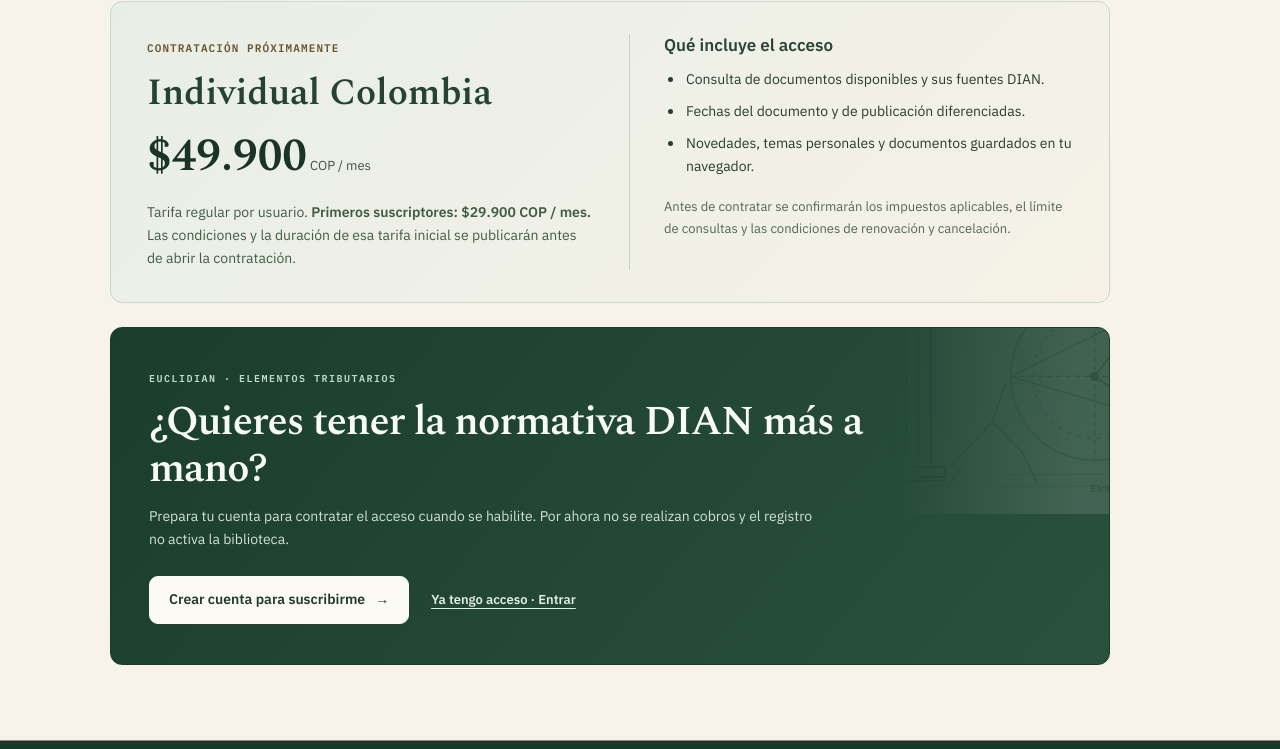
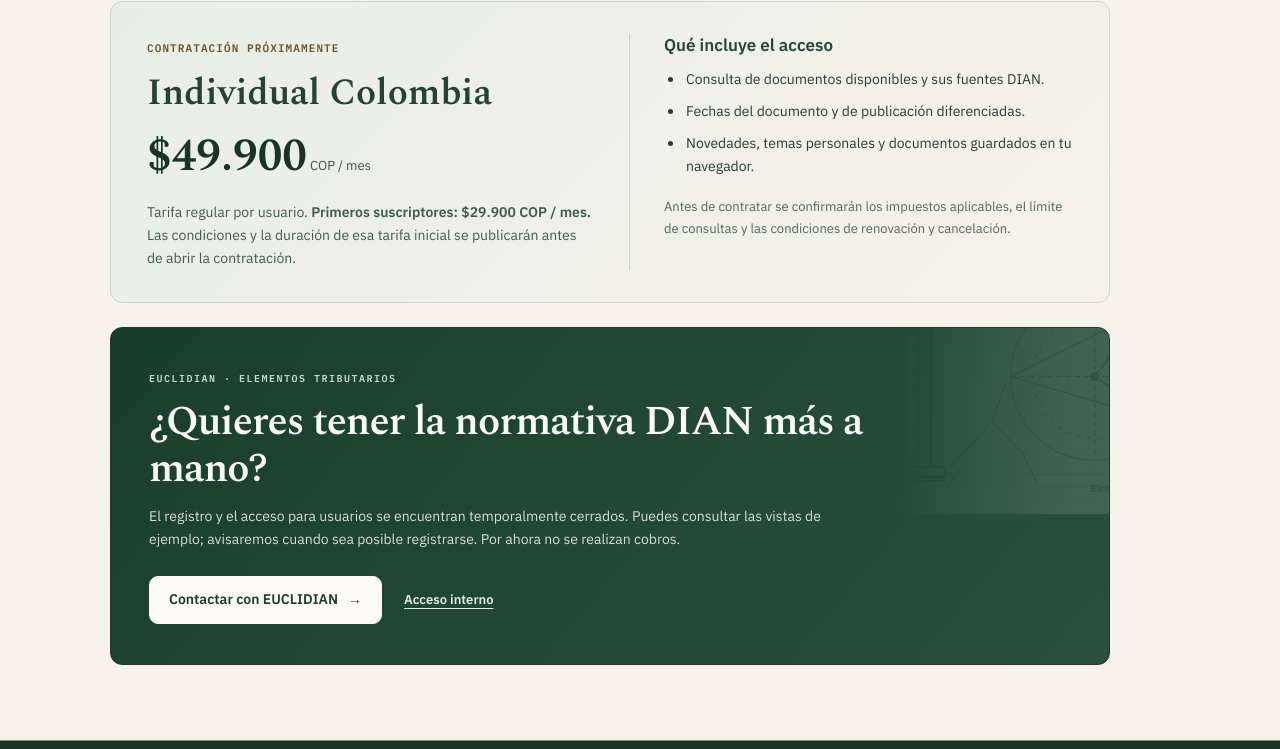
Before and after one commit to intamar94/EUCLIDIAN-Elementos-Tributarios, a website: page index.html in a window 1280 px wide. Shown: the part 3351-4100 px from the top of the page. Drawn offline with nearby package versions, Linux system fonts and the light colour scheme.

Commit message:
EUCLIDIAN prelaunch: close public signup and access: index.html

```diff
--- a/index.html
+++ b/index.html
@@ -152,8 +152,8 @@ if(location.search.includes('q=')||location.search.includes('doc=')||location.ha
     <div class="suscripcion-cierre" aria-labelledby="cierreTitulo">
       <span class="eyebrow">EUCLIDIAN · ELEMENTOS TRIBUTARIOS</span>
       <h3 id="cierreTitulo">¿Quieres tener la normativa DIAN más a mano?</h3>
-      <p>Prepara tu cuenta para contratar el acceso cuando se habilite. Por ahora no se realizan cobros y el registro no activa la biblioteca.</p>
-      <div class="cierre-acciones"><a class="primary" href="/app.html?registro=1">Crear cuenta para suscribirme <span aria-hidden="true">→</span></a><a class="cierre-entrar" href="/app.html">Ya tengo acceso · Entrar</a></div>
+      <p>El registro y el acceso para usuarios se encuentran temporalmente cerrados. Puedes consultar las vistas de ejemplo; avisaremos cuando sea posible registrarse. Por ahora no se realizan cobros.</p>
+      <div class="cierre-acciones"><a class="primary" href="mailto:contacto@euclidianet.com?subject=EUCLIDIAN%20-%20informaci%C3%B3n">Contactar con EUCLIDIAN <span aria-hidden="true">→</span></a><a class="cierre-entrar" href="/app.html">Acceso interno</a></div>
     </div>
   </section>
 </main>
```
